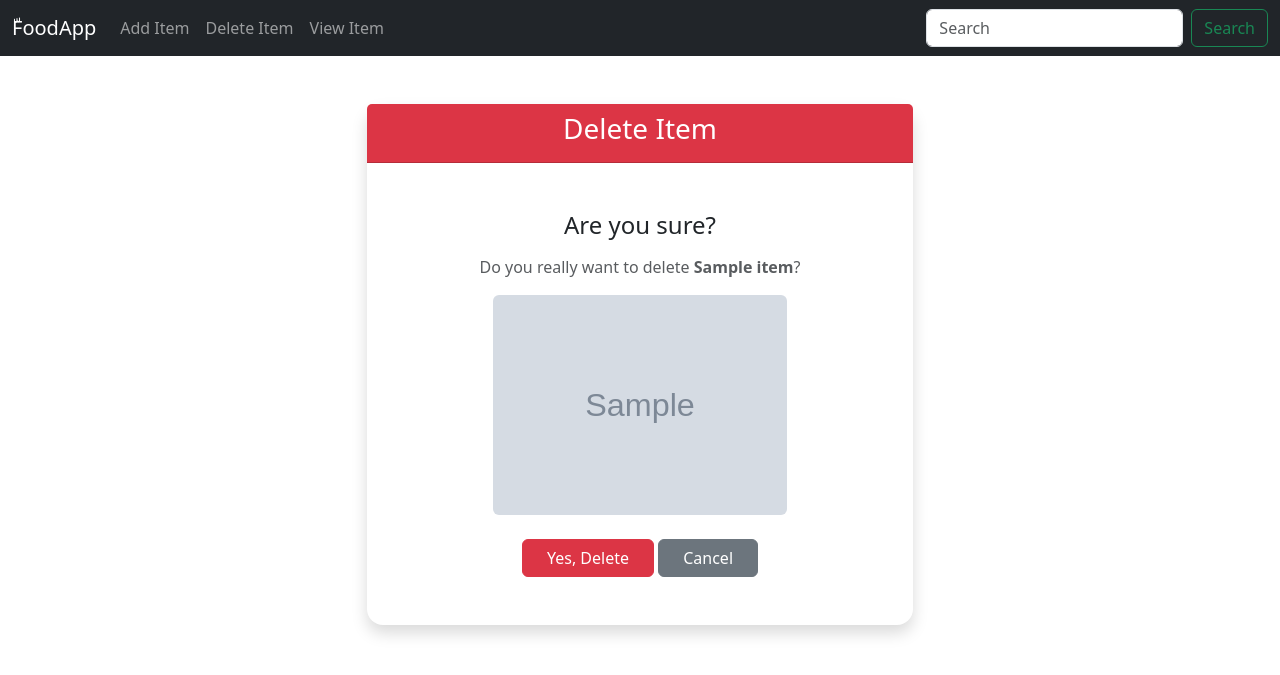
After one commit to sajjadzolghadr/food-menu, a Django app: page /food/delete/1/ in a window 1280 px wide. The commit adds this page. Shown: the top 675 px of the page. Run offline with Django 5.2, Linux system fonts and the light colour scheme; tables that the repository leaves empty hold one stand-in row (values such as "Sample post"); grey boxes marked "Sample" are stand-in pictures.

Commit message:
feat: add update button and delete functionality

```diff
--- /dev/null
+++ b/mysite/food/templates/food/item-delete.html
@@ -0,0 +1,49 @@
+{% extends 'food/base.html' %}
+
+{% block body %}
+
+<div class="container mt-5">
+    <div class="row justify-content-center">
+        <div class="col-md-6">
+
+            <div class="card shadow border-0 rounded-4">
+                <div class="card-header bg-danger text-white text-center">
+                    <h3>Delete Item</h3>
+                </div>
+
+                <div class="card-body text-center p-5">
+
+                    <h4>Are you sure?</h4>
+
+                    <p class="text-muted mt-3">
+                        Do you really want to delete
+                        <strong>{{ item.name }}</strong>?
+                    </p>
+
+                    {% if item.image %}
+                        <img src="{{ item.image }}"
+                             class="img-fluid rounded mb-4"
+                             style="max-height: 220px;"
+                             alt="{{ item.name }}">
+                    {% endif %}
+
+                    <form method="POST">
+                        {% csrf_token %}
+
+                        <button type="submit" class="btn btn-danger px-4">
+                            Yes, Delete
+                        </button>
+
+                        <a href="{% url 'food:detail' item.id %}" class="btn btn-secondary px-4">
+                            Cancel
+                        </a>
+                    </form>
+
+                </div>
+            </div>
+
+        </div>
+    </div>
+</div>
+
+{% endblock %}
--- a/mysite/food/urls.py
+++ b/mysite/food/urls.py
@@ -6,5 +6,6 @@ urlpatterns = [
     path('<int:item_id>',views.detail,name='detail'),
     path('item/',views.item,name='item'),
     path('add',views.create_item,name='create_item'),
-    path('update/<int:id>/',views.update_item,name='update_item')
+    path('update/<int:id>/',views.update_item,name='update_item'),
+    path('delete/<int:id>/',views.delete_item,name='delete_item'),
 ]
--- a/mysite/food/views.py
+++ b/mysite/food/views.py
@@ -35,3 +35,10 @@ def update_item(request,id):
         form.save()
         return redirect('food:index')
     return render(request,'food/update-form.html',{'form':form,'item':item})
+
+def delete_item(request,id):
+    item = Item.objects.get(id=id)
+    if request.method == 'POST':
+        item.delete()
+        return redirect('food:index')
+    return render(request,'food/item-delete.html',{'item':item})
```
Also changed, not shown: mysite/food/templates/food/detail.html (+8 -0 lines).
